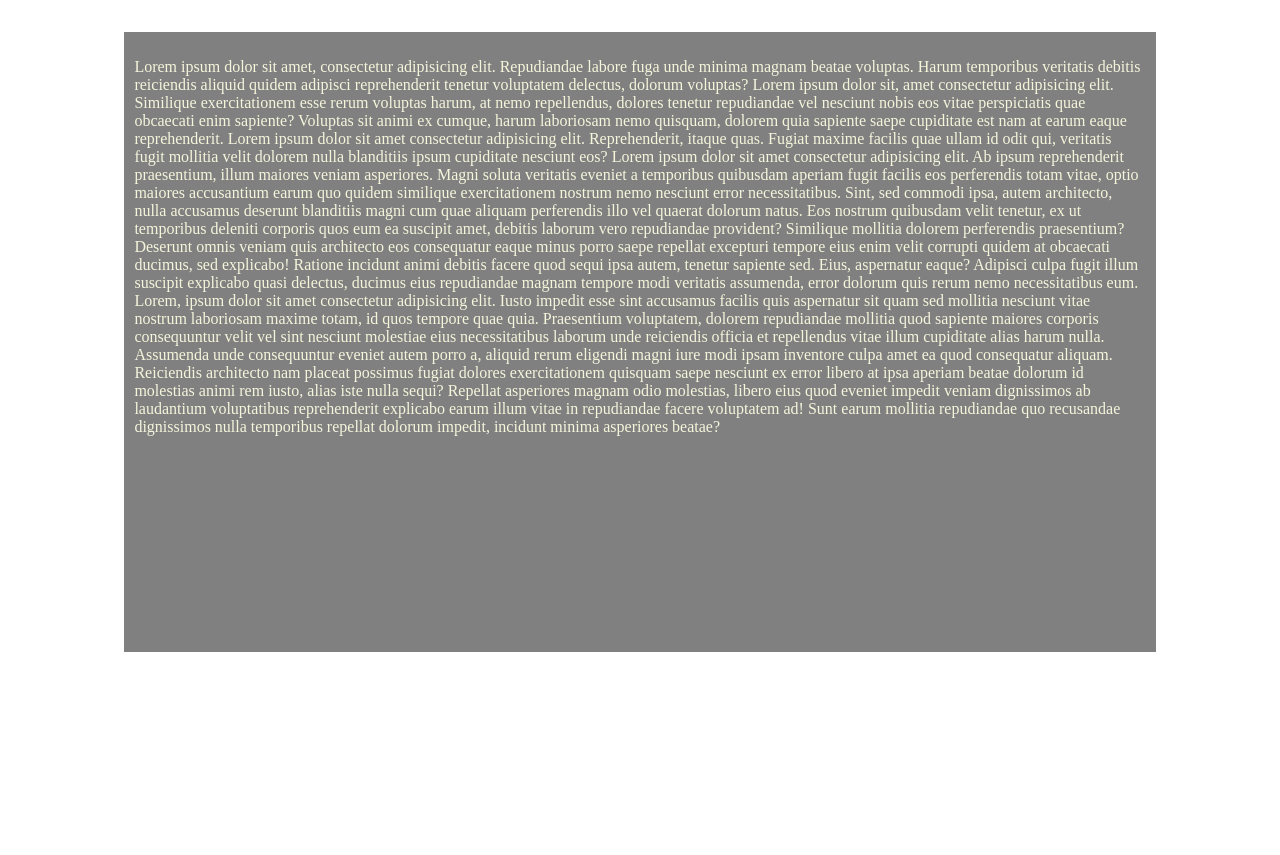
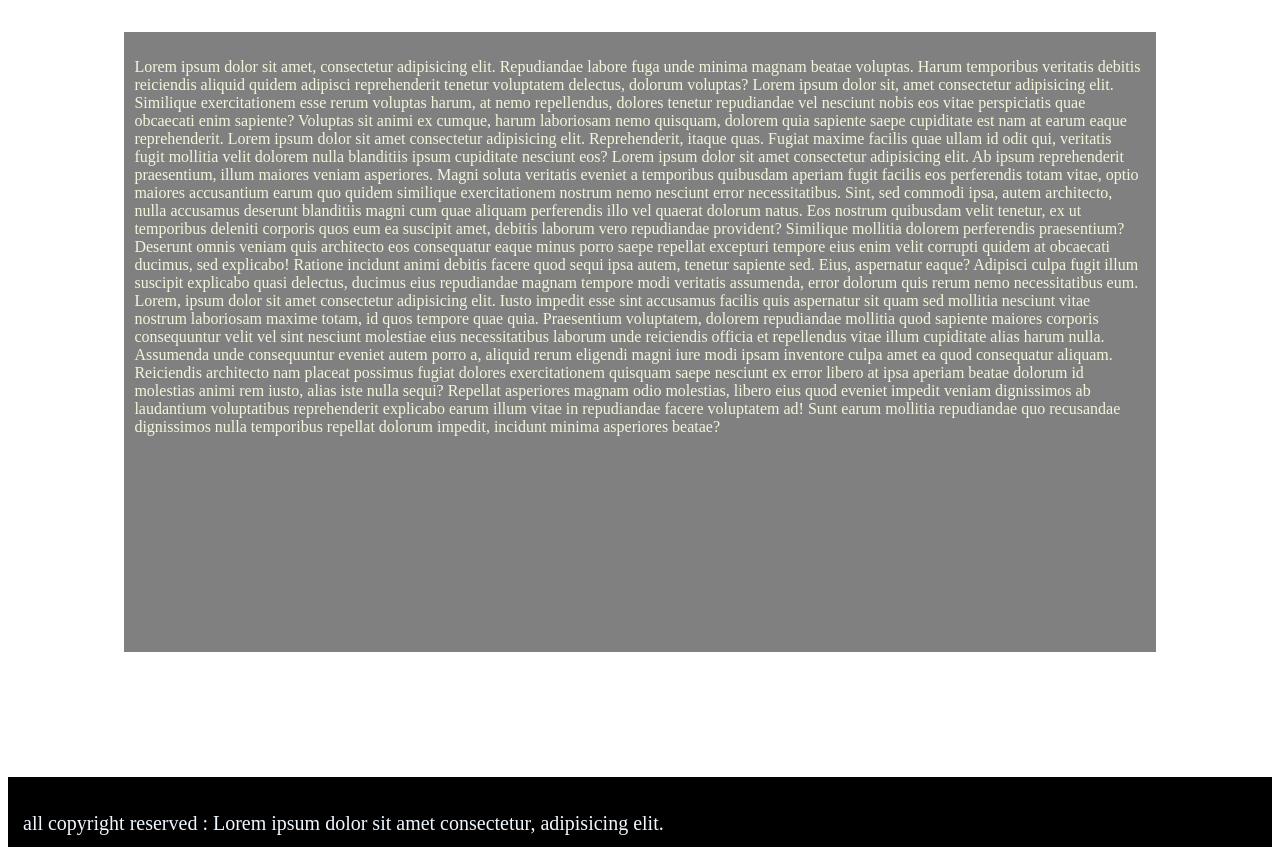
Before and after one commit to abdulmoiz65/learn-git, a plain HTML site: page aboutUS.html in a window 1280 px wide. Shown: the part 210-1065 px from the top of the page. Before the commit the page ends 870 px from the top, so only its background shows below. Drawn offline with Linux system fonts and the light colour scheme.

Commit message:
add footer in all pages

```diff
--- a/aboutUS.html
+++ b/aboutUS.html
@@ -68,6 +68,16 @@ nav ul li{
     padding: 50px;
  }
 
+ footer{
+    padding: 15px;
+    margin-top: 125px;
+    font-size: 20px;
+    color: aliceblue;
+    height: 40px;
+    background-color: black;
+ }
+
+
         </style>
 </head>
 
@@ -98,5 +108,10 @@ nav ul li{
     </div>
 
 
+
+    <footer>
+        <p>all copyright reserved : Lorem ipsum dolor sit amet consectetur, adipisicing elit.</p>
+    </footer>
+
 </body>
 </html>
```
Also changed, not shown: contactUS.html (+16 -0 lines).
